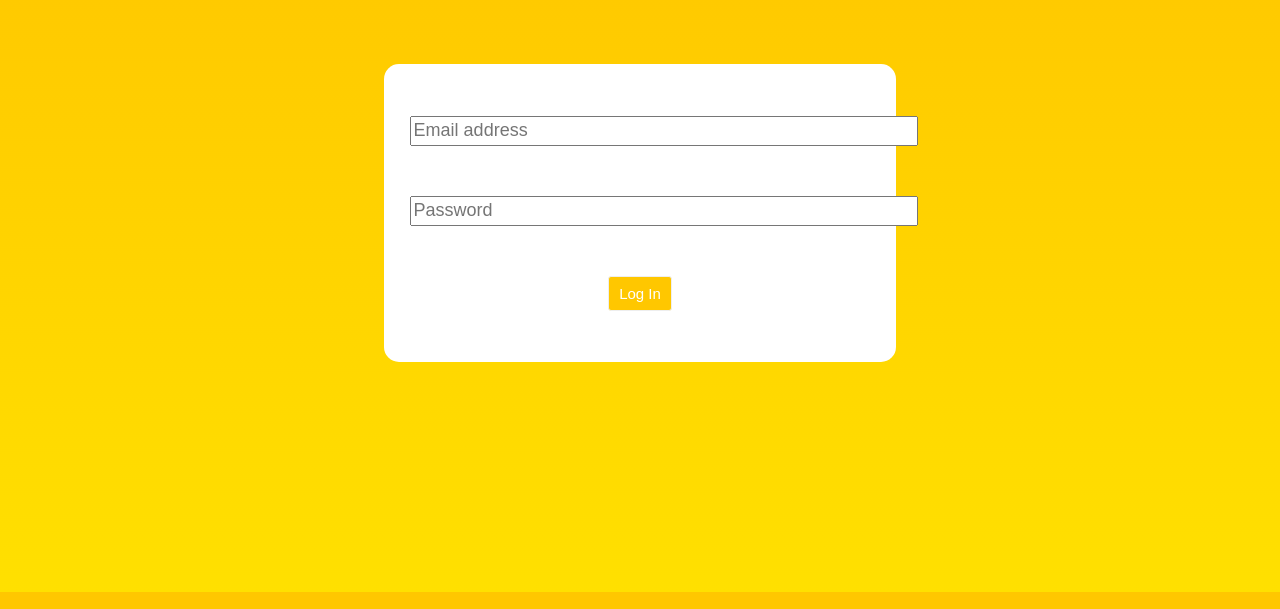
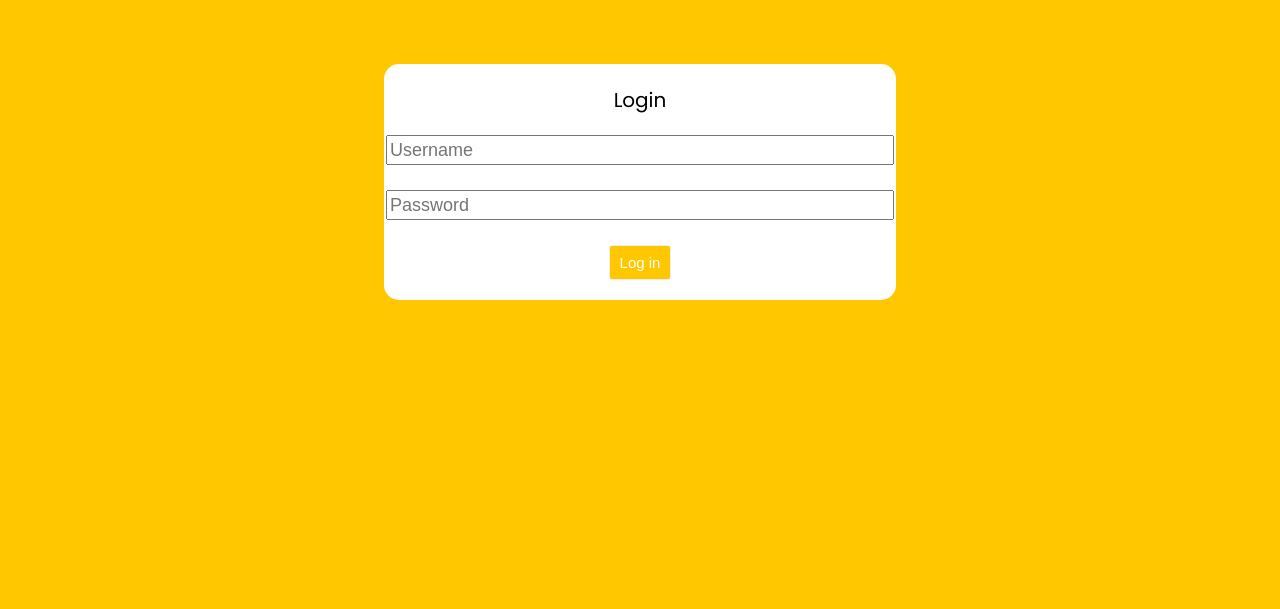
Before and after one commit to axiong04/axiong04.github.io, a website built with Parcel: page login.html in a window 1280 px wide. Shown: the part 191-800 px from the top of the page. Built offline with nearby package versions, Linux system fonts and the light colour scheme.

Commit message:
I hate js

```diff
--- a/css/main.css
+++ b/css/main.css
@@ -71,9 +71,6 @@ body {
   color: white;
 }
 
-.title {
-
-}
 .title-overlay {
   position: absolute;
   top: 24px;
@@ -98,7 +95,7 @@ body {
 
 .container-center {
   margin: 18% 30%;
-  padding: 4% 2%;
+  padding: 1px 1px 20px 1px;
   border: 0px solid #ffc700;
   border-radius:15px;
   text-align: center;
@@ -106,8 +103,7 @@ body {
 }
 
 .gold-back {
-  background: rgb(2,0,36);
-  background: linear-gradient(0deg, rgba(2,0,36,1) 0%, rgba(255,224,0,1) 0%, rgba(255,199,0,1) 86%);
+  background: #ffc700;
 }
 
 .newsletter{
--- /dev/null
+++ b/js/login.js
@@ -0,0 +1,9 @@
+function check(form) {
+  /*the following code checkes whether the entered userid and password are matching*/
+  if(form.user.value == "axiong" && form.pass.value == "1234") {
+    window.open('members.html')/*opens the target page while Id & password matches*/
+  }
+  else {
+    alert("Error Password or Username")/*displays error message*/
+  }
+}
--- a/login.html
+++ b/login.html
@@ -3,20 +3,22 @@
 <head>
   <link rel="stylesheet" href="css/main.css">
   <link rel="stylesheet" href="https://fonts.googleapis.com/css?family=Poppins">
+  <script type="text/javascript" src="js/login.js"></script>
   <style>
     body,h1,h2,h3,h4,h5 {font-family: "Poppins", sans-serif}
     body {font-size:16px;}
-    .w3-half img{margin-bottom:-6px;margin-top:16px;opacity:0.8;cursor:pointer}
-    .w3-half img:hover{opacity:1}
   </style>
 </head>
 <body class="gold-back">
 <img style="margin: -25% 32%; scale: 40%" src="images/logo.png">
 <div class="container-center">
   <div style=" justify-content: center">
-    <input type="text" id="mail" placeholder="Email address" style="width: 500px; height: 24px; font-size: 18px; color: #888">&nbsp;<br><br>
-    <input type="text" id="mail" placeholder="Password" style="width: 500px; height: 24px; font-size: 18px; color: #888">&nbsp;<br><br>
-    <button class = "login" onclick="ging()">Log In</button>
+    <form name="login" class="form">
+      <p class="m">Login</p>
+      <input style="width: 500px; height: 24px; font-size: 18px; color: #888" type="text" name="user" placeholder="Username" class="text-field"/><br><br>
+      <input style="width: 500px; height: 24px; font-size: 18px; color: #888" type="password" name="pass" placeholder="Password" class="text-field"/><br><br>
+      <input type="submit" class="login" onclick="check(this.form)" value="Log in"/>
+    </form>
   </div>
 </div>
 </body>
```
Also changed, not shown: about.html (+0 -2 lines).
